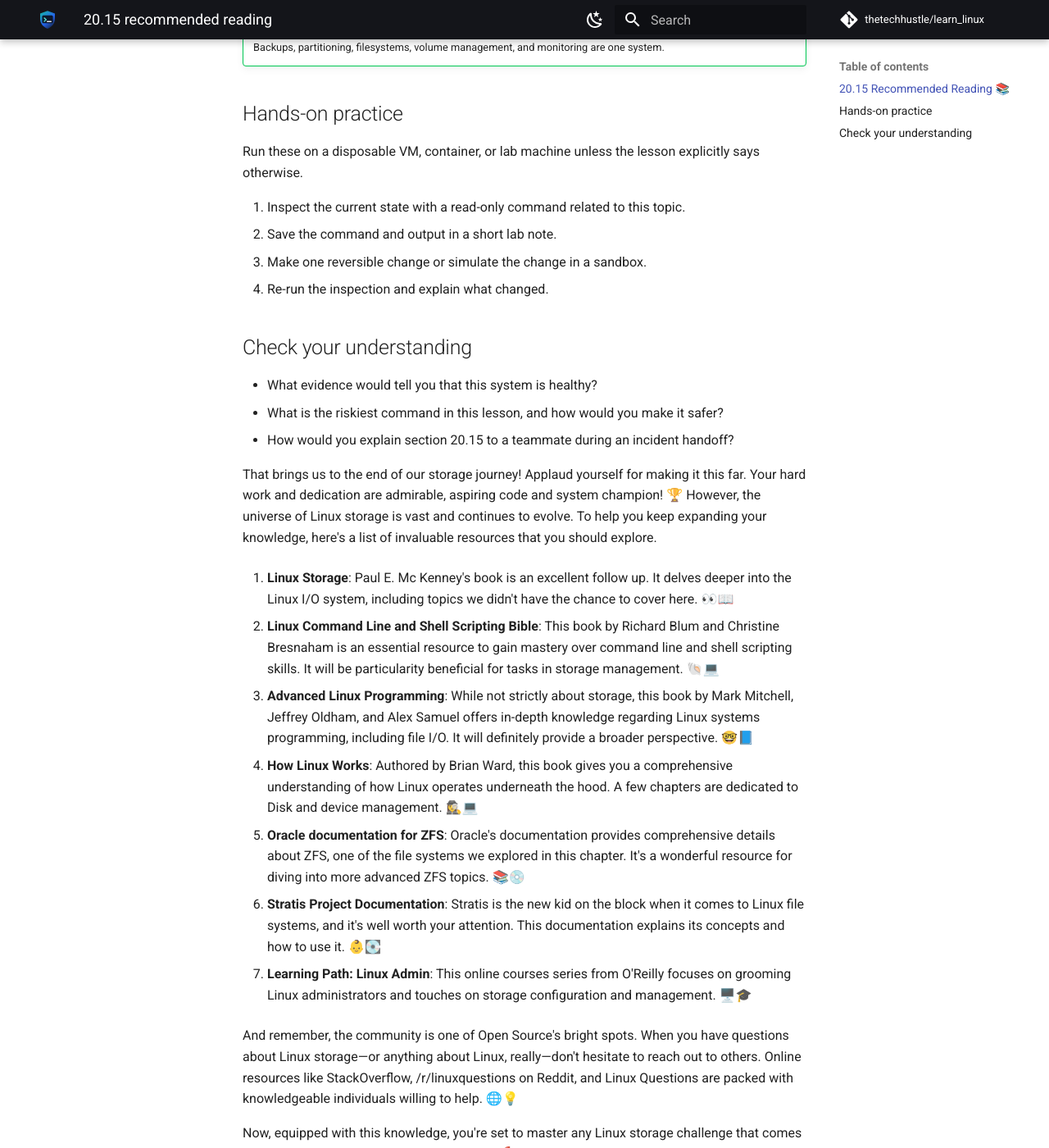
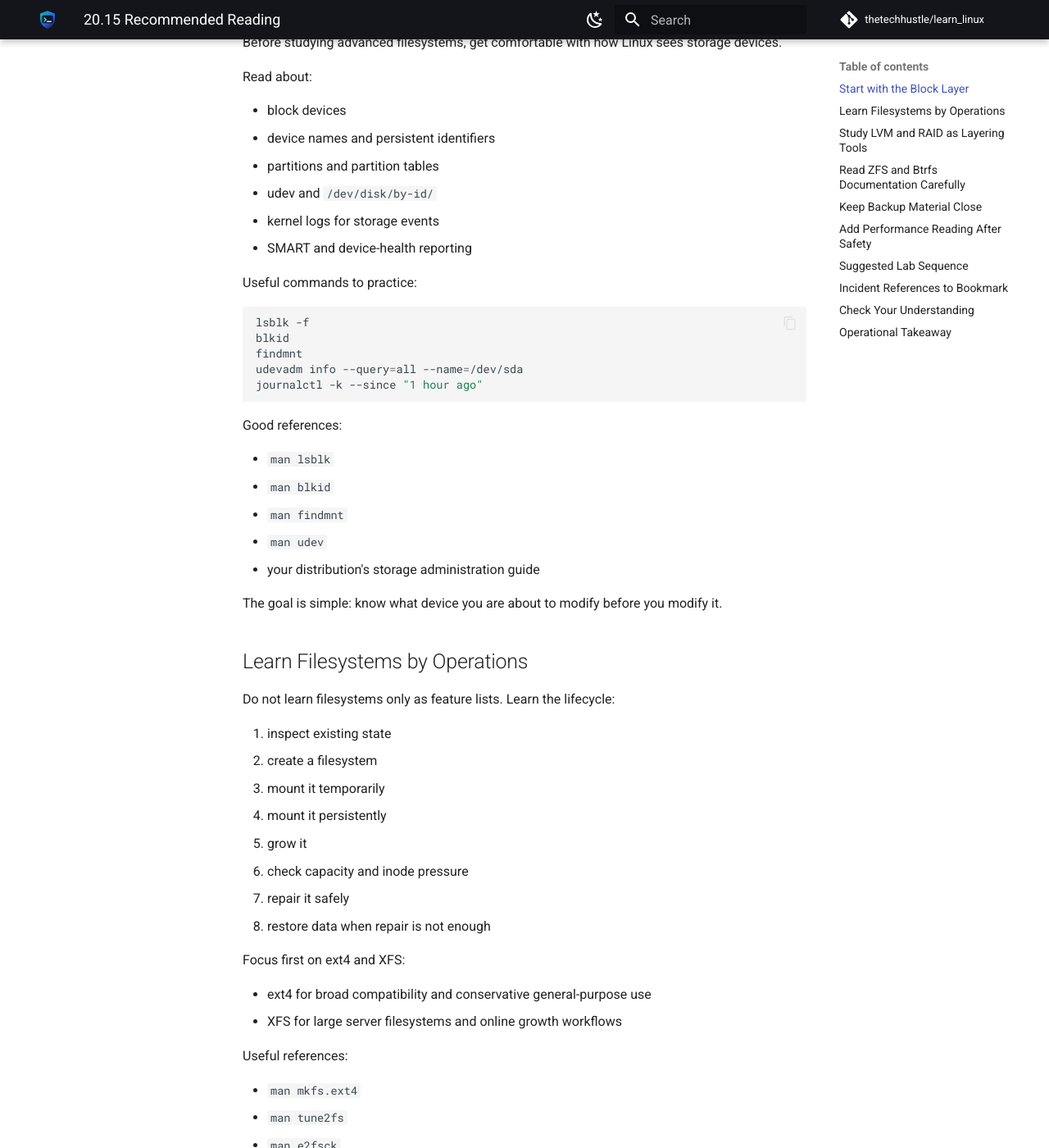
Before and after one commit to thetechhustle/learn_linux, an MkDocs documentation site: the page built from docs/lessons/20_storage/20.15_recommended_reading.md, in a window 1280 px wide and 1400 px high, scrolled down 582 px. Shown: the whole window at 82% size. Built offline with MkDocs 1.6.1 and Material for MkDocs 9.7.7, drawn with Linux system fonts in a browser that asks for light colours; comment, search, counter and statistics services are not loaded; some of the changed text lies outside the part shown.

Commit message:
Improve Chapter 20 storage reading path (#188)
Co-authored-by: Jules Ai <jules@Juless-Air.ts.net lan>

````diff
--- a/docs/lessons/20_storage/20.15_recommended_reading.md
+++ b/docs/lessons/20_storage/20.15_recommended_reading.md
@@ -1,50 +1,289 @@
-### 20.15 Recommended Reading 📚
+# 20.15 Recommended Reading
 
+Storage is one of the places where operators need both command fluency and
+judgment. You can learn the commands quickly. The harder part is knowing which
+layer you are changing, what failure mode you are protecting against, and how
+you will prove the change worked.
 
+Use this reading path to turn the rest of the chapter into a durable operating
+model.
 
 !!! abstract "What you will learn"
-    - Explain where **20.15 Recommended Reading 📚** fits in day-to-day Linux operations.
-    - Use current Linux tooling to inspect, change, and verify the relevant system behavior.
-    - Connect the concept to a real operational scenario: a database server that needs more capacity without losing data.
+    - Build a staged reading plan for Linux storage operations.
+    - Separate block-device, filesystem, volume-management, and backup topics.
+    - Choose references for incidents, design work, and deeper study.
+    - Practice storage concepts with low-risk labs before touching real data.
 
-!!! example "Field story"
-    Imagine a database server that needs more capacity without losing data. Your job is not to memorize a command; it is to build a short evidence trail, choose a low-risk change, and prove whether the system improved.
+## Start with the Block Layer
 
-!!! success "Operator principle"
-    Backups, partitioning, filesystems, volume management, and monitoring are one system.
+Before studying advanced filesystems, get comfortable with how Linux sees
+storage devices.
 
-## Hands-on practice
+Read about:
 
-Run these on a disposable VM, container, or lab machine unless the lesson explicitly says otherwise.
+- block devices
+- device names and persistent identifiers
+- partitions and partition tables
+- udev and `/dev/disk/by-id/`
+- kernel logs for storage events
+- SMART and device-health reporting
 
-1. Inspect the current state with a read-only command related to this topic.
-2. Save the command and output in a short lab note.
-3. Make one reversible change or simulate the change in a sandbox.
-4. Re-run the inspection and explain what changed.
+Useful commands to practice:
 
-## Check your understanding
+```bash
+lsblk -f
+blkid
+findmnt
+udevadm info --query=all --name=/dev/sda
+journalctl -k --since "1 hour ago"
+```
 
-- What evidence would tell you that this system is healthy?
-- What is the riskiest command in this lesson, and how would you make it safer?
-- How would you explain section 20.15 to a teammate during an incident handoff?
+Good references:
 
+- `man lsblk`
+- `man blkid`
+- `man findmnt`
+- `man udev`
+- your distribution's storage administration guide
 
-That brings us to the end of our storage journey! Applaud yourself for making it this far. Your hard work and dedication are admirable, aspiring code and system champion! 🏆 However, the universe of Linux storage is vast and continues to evolve. To help you keep expanding your knowledge, here's a list of invaluable resources that you should explore.
+The goal is simple: know what device you are about to modify before you modify
+it.
 
-1. **Linux Storage**: Paul E. Mc Kenney's book is an excellent follow up. It delves deeper into the Linux I/O system, including topics we didn't have the chance to cover here. 👀📖
+## Learn Filesystems by Operations
 
-2. **Linux Command Line and Shell Scripting Bible**: This book by Richard Blum and Christine Bresnaham is an essential resource to gain mastery over command line and shell scripting skills. It will be particularity beneficial for tasks in storage management. 🐚💻
+Do not learn filesystems only as feature lists. Learn the lifecycle:
 
-3. **Advanced Linux Programming**: While not strictly about storage, this book by Mark Mitchell, Jeffrey Oldham, and Alex Samuel offers in-depth knowledge regarding Linux systems programming, including file I/O. It will definitely provide a broader perspective. 🤓📘
+1. inspect existing state
+2. create a filesystem
+3. mount it temporarily
+4. mount it persistently
+5. grow it
+6. check capacity and inode pressure
+7. repair it safely
+8. restore data when repair is not enough
 
-4. **How Linux Works**: Authored by Brian Ward, this book gives you a comprehensive understanding of how Linux operates underneath the hood. A few chapters are dedicated to Disk and device management. 🕵️‍♀️💻
+Focus first on ext4 and XFS:
 
-5. **Oracle documentation for ZFS**: Oracle's documentation provides comprehensive details about ZFS, one of the file systems we explored in this chapter. It's a wonderful resource for diving into more advanced ZFS topics. 📚💿
+- ext4 for broad compatibility and conservative general-purpose use
+- XFS for large server filesystems and online growth workflows
 
-6. **Stratis Project Documentation**: Stratis is the new kid on the block when it comes to Linux file systems, and it's well worth your attention. This documentation explains its concepts and how to use it. 👶💽
+Useful references:
 
-7. **Learning Path: Linux Admin**: This online courses series from O'Reilly focuses on grooming Linux administrators and touches on storage configuration and management. 🖥️🎓
+- `man mkfs.ext4`
+- `man tune2fs`
+- `man e2fsck`
+- `man xfs_info`
+- `man xfs_growfs`
+- `man xfs_repair`
+- the kernel documentation for ext4 and XFS
 
-And remember, the community is one of Open Source's bright spots. When you have questions about Linux storage—or anything about Linux, really—don't hesitate to reach out to others. Online resources like StackOverflow, /r/linuxquestions on Reddit, and Linux Questions are packed with knowledgeable individuals willing to help. 🌐💡
+Practice in a VM or loopback lab. Do not learn `mkfs`, `resize2fs`, or
+`xfs_repair` for the first time on a production server.
 
-Now, equipped with this knowledge, you're set to master any Linux storage challenge that comes your way. Happy exploring, intrepid learner! 🚀🤝
+## Study LVM and RAID as Layering Tools
+
+LVM and RAID are not replacements for filesystems. They change the block layer
+under the filesystem.
+
+Learn LVM concepts:
+
+- physical volumes
+- volume groups
+- logical volumes
+- extents
+- snapshots
+- `pvmove`
+- online growth workflows
+
+Learn RAID concepts:
+
+- mirroring
+- striping
+- parity
+- rebuilds
+- degraded operation
+- write holes and controller behavior
+- why RAID is not backup
+
+Useful references:
+
+- `man lvm`
+- `man pvcreate`
+- `man vgcreate`
+- `man lvcreate`
+- `man lvextend`
+- `man pvmove`
+- `man mdadm`
+- the Linux RAID wiki
+- your storage-controller documentation
+
+When incidents happen, draw the stack:
+
+```text
+disk -> partition -> RAID -> LVM -> filesystem -> mountpoint -> application
+```
+
+That picture prevents many wrong-layer mistakes.
+
+## Read ZFS and Btrfs Documentation Carefully
+
+ZFS and Btrfs are powerful because they integrate features that traditional
+Linux stacks often spread across several layers.
+
+For ZFS, study:
+
+- pools
+- vdevs
+- mirrors and RAIDZ
+- datasets
+- properties
+- snapshots
+- send and receive
+- scrubs
+- resilvering
+- capacity planning
+
+Useful references:
+
+- OpenZFS documentation
+- `man zpool`
+- `man zfs`
+- distribution-specific OpenZFS packaging notes
+
+For Btrfs, study:
+
+- subvolumes
+- snapshots
+- compression
+- scrub
+- balance
+- send and receive
+- profiles for data and metadata
+- RAID cautions
+- space accounting
+
+Useful references:
+
+- Btrfs documentation at `btrfs.readthedocs.io`
+- `man btrfs`
+- `man mkfs.btrfs`
+- your distribution's Btrfs notes
+
+Do not transfer assumptions blindly between ZFS and Btrfs. Similar words can
+hide different operational behavior.
+
+## Keep Backup Material Close
+
+Every storage operator needs a backup reading stack.
+
+Study:
+
+- restore testing
+- recovery point objective
+- recovery time objective
+- 3-2-1 backup design
+- snapshots versus backups
+- offsite copies
+- immutability
+- ransomware recovery
+- database-consistent backups
+- backup monitoring
+
+Useful references:
+
+- `man rsync`
+- `man tar`
+- `man borg`
+- `man restic`
+- database backup documentation for the systems you operate
+- vendor documentation for object storage lifecycle and retention policies
+
+The most important backup question is not "Did the job run?" It is "Can we
+restore the service inside the time the business expects?"
+
+## Add Performance Reading After Safety
+
+Performance work should come after data safety. Once you understand the layers,
+study:
+
+- IOPS, throughput, latency, and queue depth
+- random versus sequential I/O
+- filesystem mount options
+- scheduler behavior
+- cache effects
+- database storage patterns
+- cloud volume performance limits
+
+Useful commands:
+
+```bash
+iostat -xz 1
+lsblk -D
+fio --name=readtest --filename=/tmp/testfile --size=1G --rw=read --bs=1M
+```
+
+Useful references:
+
+- `man iostat`
+- `man fio`
+- Brendan Gregg's Linux performance material
+- cloud-provider storage performance documentation
+
+Never benchmark production storage casually. Benchmarks can be destructive,
+misleading, or disruptive if they are not designed carefully.
+
+## Suggested Lab Sequence
+
+Work through this sequence on a disposable VM:
+
+1. Add a virtual disk and identify it with `lsblk -f`.
+2. Partition it with GPT.
+3. Create an ext4 filesystem and mount it by UUID.
+4. Repeat with XFS and compare growth behavior.
+5. Create an LVM volume, format it, mount it, and grow it.
+6. Create an mdraid mirror with loop devices.
+7. Simulate a failed member and inspect degraded state.
+8. Create Btrfs subvolumes and read-only snapshots.
+9. Create a file-backed ZFS lab pool and run a scrub.
+10. Back up a test directory and restore it to a clean path.
+
+Write down:
+
+- commands used
+- expected output
+- actual output
+- what changed
+- how you would undo or recover
+
+Good storage operators keep notes because the details matter.
+
+## Incident References to Bookmark
+
+Keep these close:
+
+- your distribution's rescue-mode documentation
+- cloud-provider volume snapshot and restore documentation
+- RAID-controller documentation
+- disk replacement procedure for your hardware
+- filesystem repair manuals for ext4, XFS, Btrfs, and ZFS
+- backup restore runbooks
+- monitoring dashboards for disk health, capacity, and I/O latency
+
+During an incident, your first job is not bravery. It is evidence, calm, and
+the smallest safe next move.
+
+## Check Your Understanding
+
+- Which references help you identify a disk before formatting it?
+- Which layer owns growth in an LVM-backed filesystem?
+- Why should backup reading include restore testing?
+- Why are ZFS and Btrfs not interchangeable even when they share features?
+- What lab would you run before changing storage on a production database host?
+
+## Operational Takeaway
+
+Storage reading should make you safer, not just more informed. Learn the Linux
+block layer, then filesystems, then LVM and RAID, then advanced filesystems, then
+backups and performance. Practice on disposable systems until the evidence trail
+is automatic: identify the device, understand the layer, make the smallest safe
+change, verify the result, and preserve a rollback path.
````
